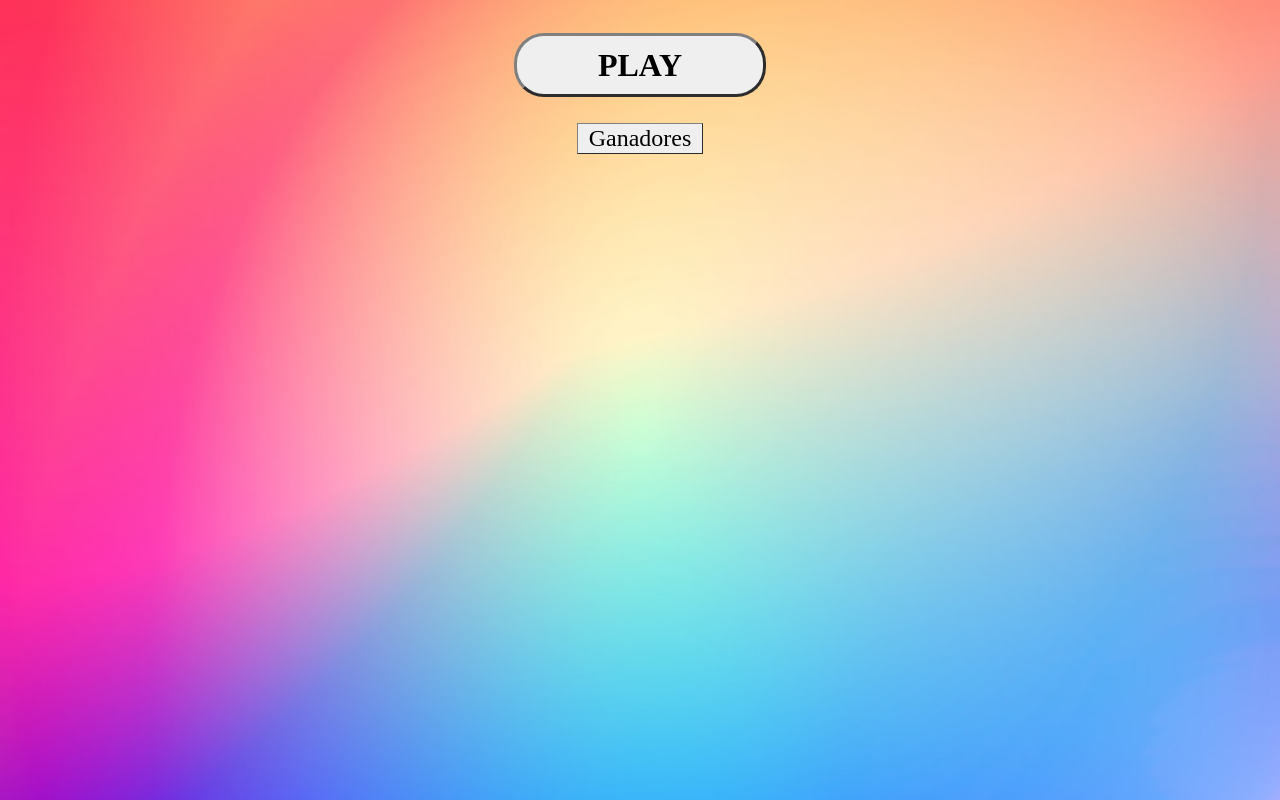
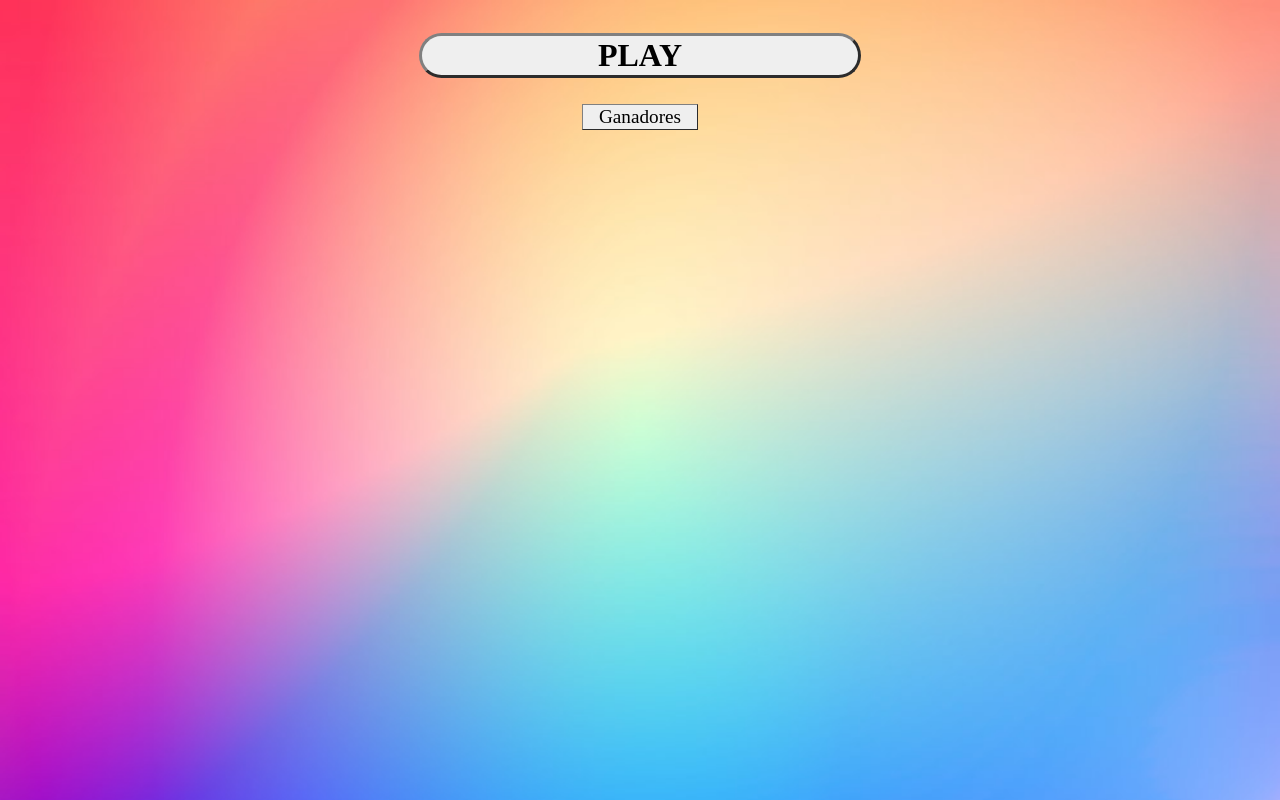
Before and after one commit to Rufasa-Software/PR-Base-Wheel-Of, a website built with Parcel: page src/index.html in a window 1280 px wide. Built offline with nearby package versions, Linux system fonts and the light colour scheme; a web font is replaced by a local one.

Commit message:
modified src/scss/action.scss and src/scss/main-style.scss

```diff
--- a/src/scss/action.scss
+++ b/src/scss/action.scss
@@ -5,12 +5,12 @@
 
    .play {
    font-family: 'Abhaya Libre ExtraBold';
-   font-size:xx-large;
+   font-size: 2em;
    font-weight:bold;
    margin-top: 2%;
    margin-bottom: 2%;
-   width: 20%;
-   height: 5vw;
+   width: 35%;
+   height: 10%;
    border-width: medium;
    border-color: gray;
    border-radius: 1.875rem;
@@ -18,10 +18,12 @@
 
    .winners {
    font-family: 'Abhaya Libre ExtraBold';
-   font-size: x-large;
-   width: 10%;
+   font-size: 1.2em;
+   width: 6em;
+   height: 5%;
    border-width: thin;
    border-color: gray;
    }
 
+
 }
```
Also changed, not shown: src/scss/main-style.scss (line endings or trailing spaces).
